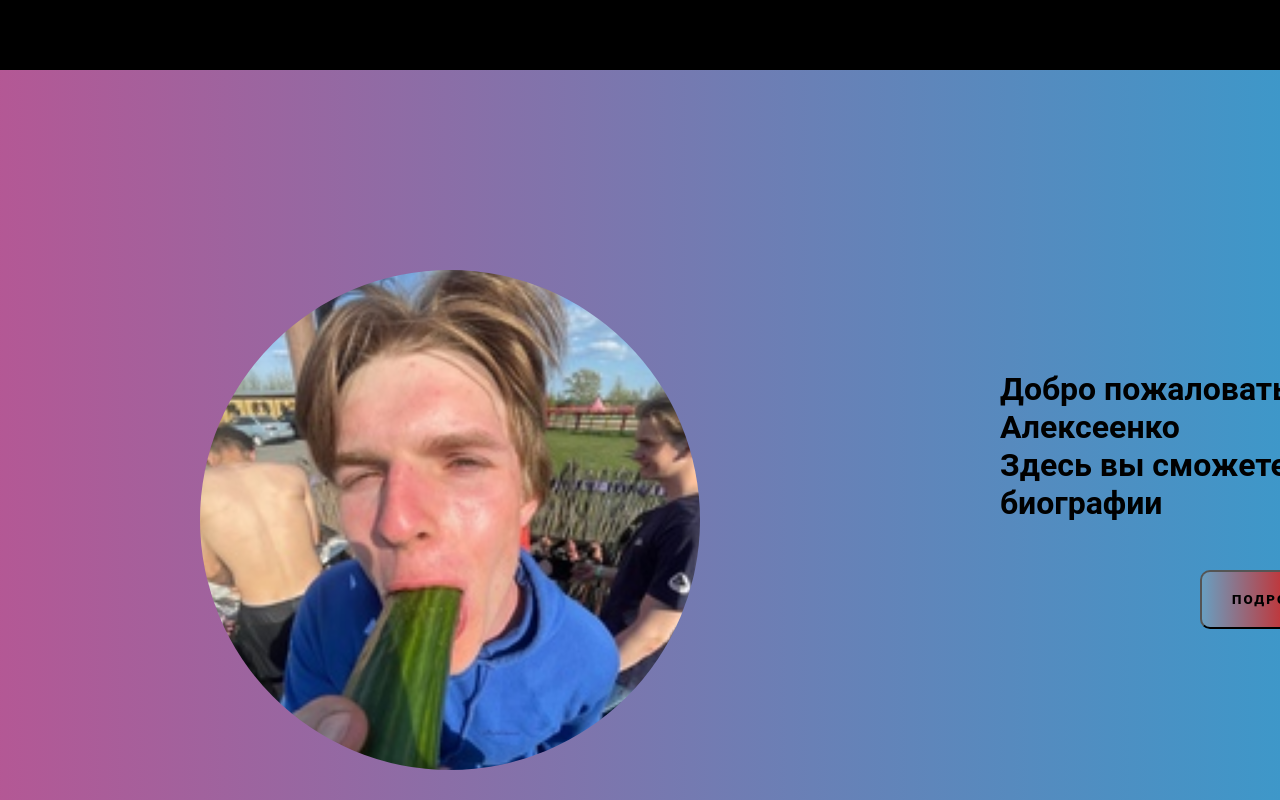
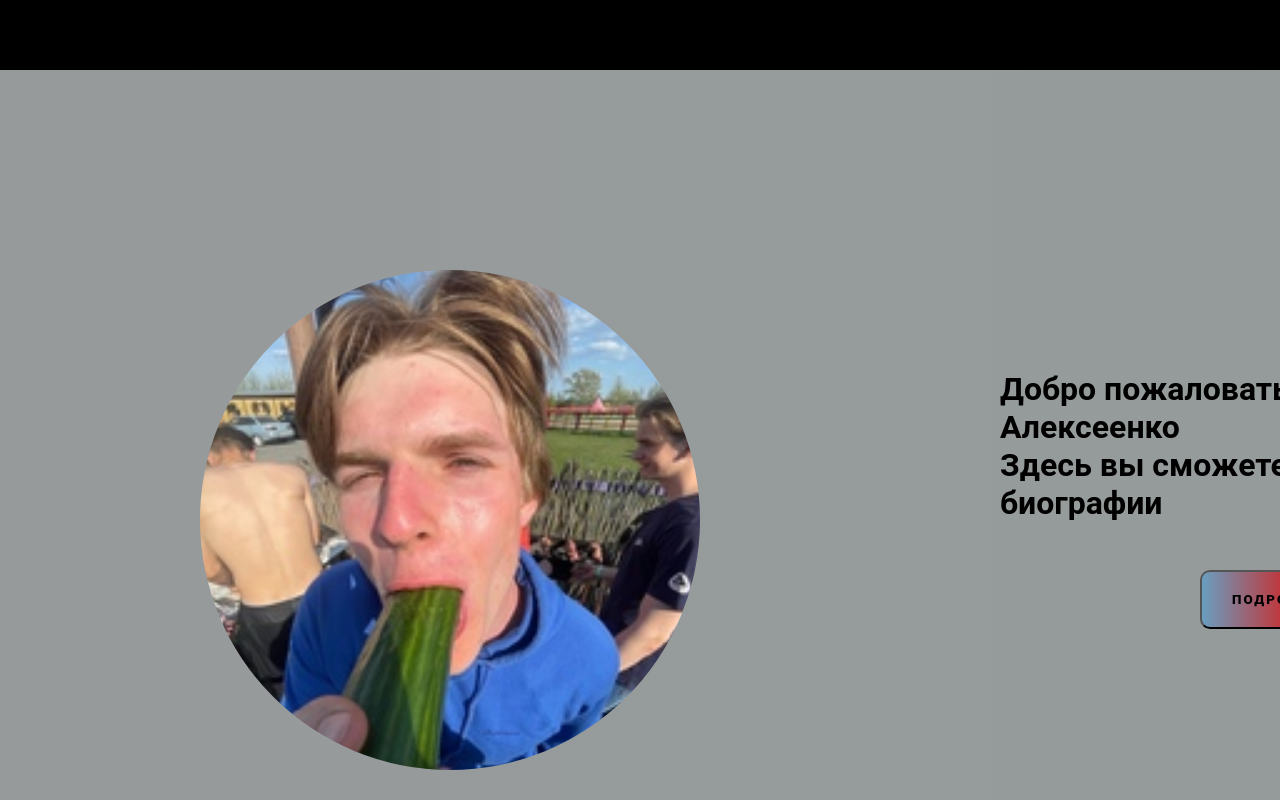
Before and after one commit to Petya1234/my-app, a Next.js app: page / in a window 1280 px wide. Shown: the top 800 px of the page. Built offline with nearby package versions, Linux system fonts and the light colour scheme.

Commit message:
css improve

```diff
--- a/app/globals.css
+++ b/app/globals.css
@@ -58,9 +58,9 @@ body {
 }
 
 .container {
-  background: linear-gradient(90deg, #ee7752, #e73c7e, #23a6d5, #23d5ab);
+  background: linear-gradient(90deg, #9b9898, #1f191b, #979a9b, #949c9a);
 	background-size: 400% 400%;
-	animation: gradient 10s ease infinite;
+	animation: gradient 20s ease infinite;
 	transform: translate3d(0, 0, 0);
   height: 4000px;
   width: 100%;
```
